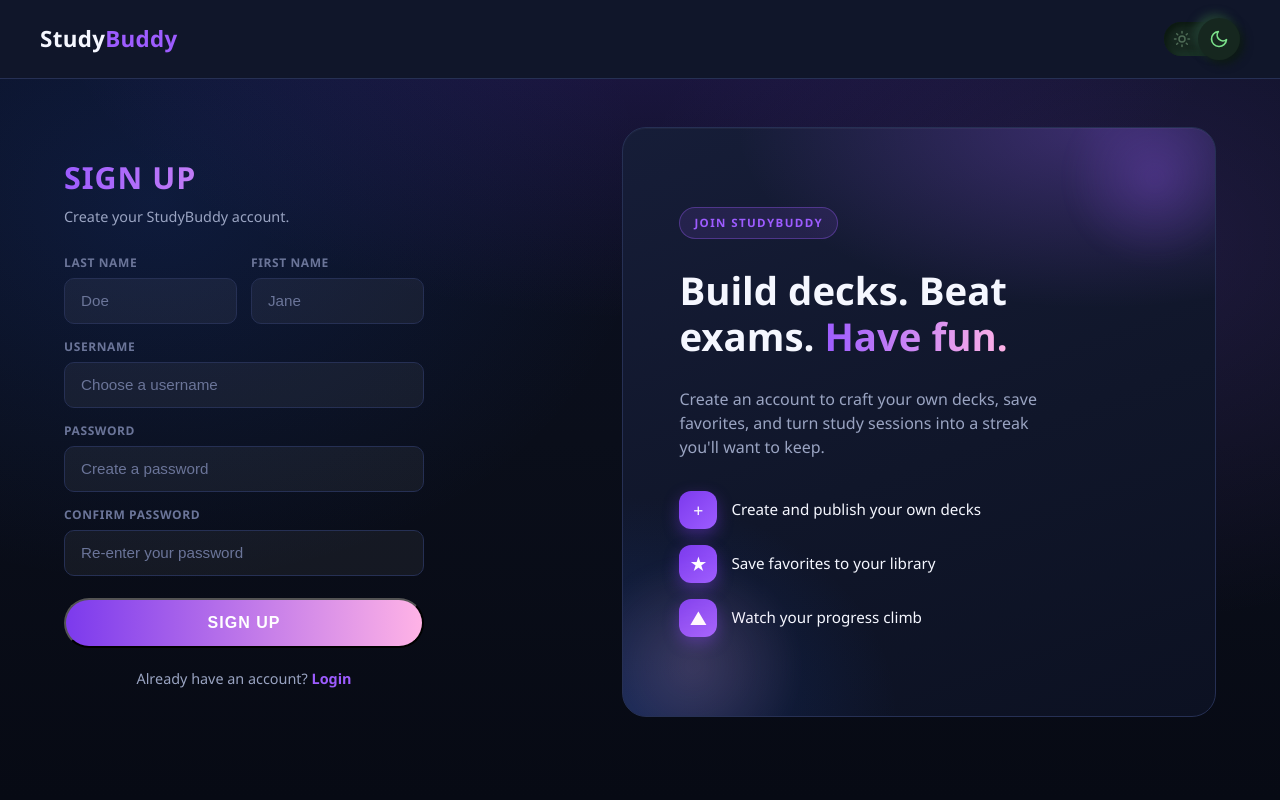
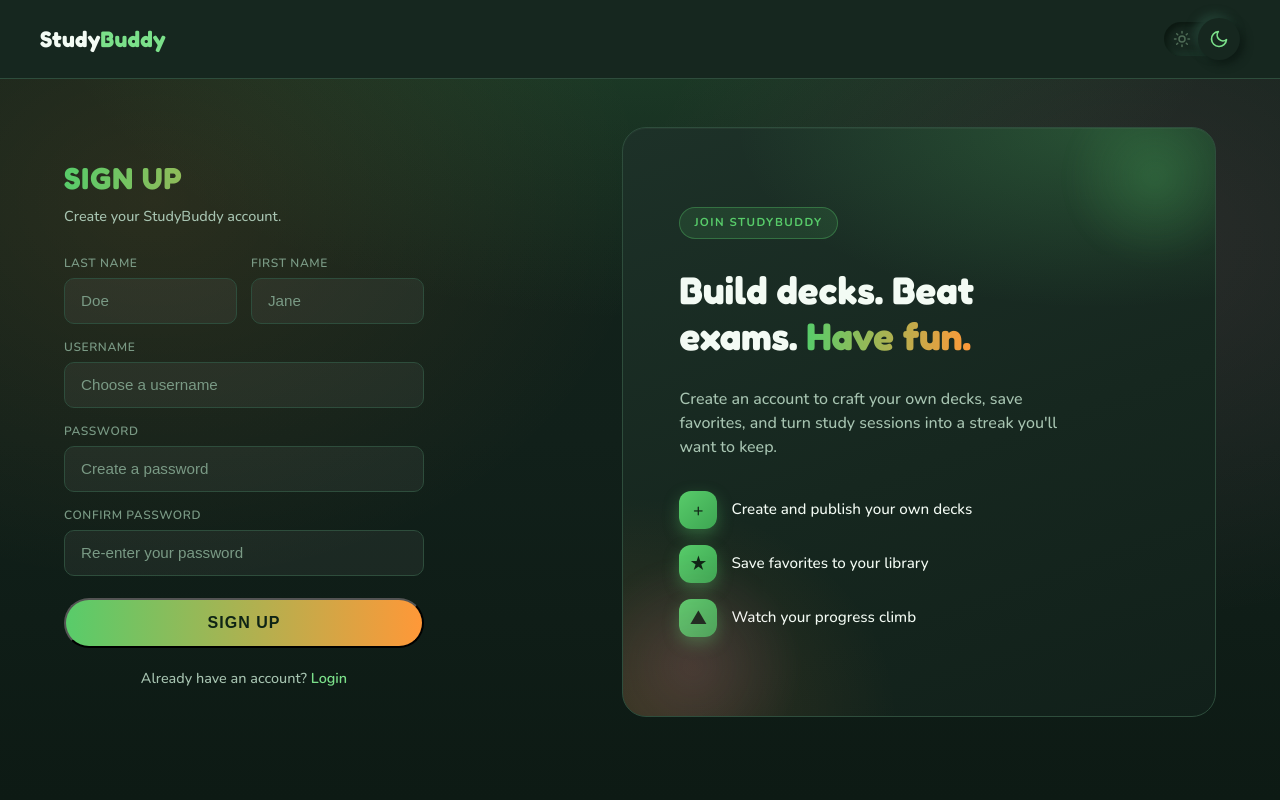
Before and after one commit to sndrdjss/Study-Bunny, a PHP site: page /register.php in a window 1280 px wide. Run offline with PHP 8.4, Linux system fonts and the light colour scheme.

Commit message:
Rebrand login/register dark mode to the green meadow palette: swap the leftover purple colors in login.css and register.css for the explore.css palette, change the title/button gradient to mint→carrot, load Fredoka/Nunito, move light-mode auth styles into theme.css, and bump CSS cache versions (theme.css v=5).

```diff
--- a/collection.php
+++ b/collection.php
@@ -49,7 +49,7 @@ if ($category !== '') {
     <link rel="preconnect" href="https://fonts.gstatic.com" crossorigin>
     <link href="https://fonts.googleapis.com/css2?family=Fredoka:wght@500;600;700&family=Nunito:wght@500;600;700;800&display=swap" rel="stylesheet">
     <link rel="stylesheet" href="css/explore.css?v=6">
-    <link rel="stylesheet" href="css/theme.css?v=4">
+    <link rel="stylesheet" href="css/theme.css?v=5">
 </head>
 <body>
 
--- a/create.php
+++ b/create.php
@@ -25,7 +25,7 @@ require 'db.php';
     <link rel="preconnect" href="https://fonts.gstatic.com" crossorigin />
     <link href="https://fonts.googleapis.com/css2?family=Fredoka:wght@500;600;700&family=Nunito:wght@500;600;700;800&display=swap" rel="stylesheet" />
     <link rel="stylesheet" href="css/create.css?v=6" />
-    <link rel="stylesheet" href="css/theme.css?v=4" />
+    <link rel="stylesheet" href="css/theme.css?v=5" />
   </head>
   <body>
     <!-- ============================ NAVIGATION BAR ============================ -->
--- a/css/register.css
+++ b/css/register.css
@@ -6,22 +6,31 @@
 
 /* ---------- Theme variables ---------- */
 :root {
-    --bg:            #0a0e1a;
-    --bg-nav:        #10162a;
-    --surface:       #141b30;
-    --surface-2:     #1c2540;
-    --purple:        #7c3aed;
-    --purple-bright: #9d5cff;
-    --pink:          #ffb3e6;
-    --text:          #f5f7ff;
-    --text-muted:    #9aa4c2;
-    --text-dim:      #6b7599;
-    --border:        #263054;
+    --bg:            #11201a;
+    --bg-nav:        #16271f;
+    --surface:       #1b2e25;
+    --surface-2:     #223a2e;
+    --surface-3:     #2c4a3a;
+    --purple:        #58cc6a;
+    --purple-bright: #7be08a;
+    --mint:          #58cc6a;
+    --mint-deep:     #3da652;
+    --carrot:        #ff9838;
+    --carrot-deep:   #e07c1c;
+    --pink:          #ff86b3;
+    --streak-gold:   #ffc93c;
+    --text:          #f3fbf4;
+    --text-muted:    #a7c4b1;
+    --text-dim:      #7a9a85;
+    --border:        #2e4d3c;
+    --shadow: 0 10px 24px rgba(0,0,0,.30), 0 2px 6px rgba(0,0,0,.20);
     --radius-sm: 10px;
     --radius-md: 16px;
     --radius-lg: 24px;
     --radius-pill: 999px;
-    --font: "Segoe UI", system-ui, -apple-system, Roboto, Helvetica, Arial, sans-serif;
+    --font-display: "Fredoka", "Baloo 2", "Segoe UI", system-ui, sans-serif;
+    --font-body: "Nunito", "Segoe UI", system-ui, -apple-system, Roboto, sans-serif;
+    --font: var(--font-body);
 }
 
 /* ---------- Reset ---------- */
@@ -43,10 +52,10 @@ body {
     /* Gradient background matching StudyBuddy */
     background-color: var(--bg);
     background-image:
-        radial-gradient(1000px 600px at 50% -5%, rgba(124, 58, 237, 0.20), transparent 60%),
-        radial-gradient(900px 700px at 12% 25%, rgba(37, 99, 235, 0.14), transparent 55%),
-        radial-gradient(900px 700px at 88% 30%, rgba(157, 92, 255, 0.14), transparent 55%),
-        linear-gradient(180deg, #0b1024 0%, #0a0e1a 55%, #070a14 100%);
+        radial-gradient(1000px 600px at 50% -5%, rgba(88,204,106,0.18), transparent 60%),
+        radial-gradient(900px 700px at 12% 25%, rgba(255,152,56,0.10), transparent 55%),
+        radial-gradient(900px 700px at 88% 30%, rgba(255,134,179,0.10), transparent 55%),
+        linear-gradient(180deg, #13241c 0%, #11201a 55%, #0d1a14 100%);
     background-attachment: fixed;
 }
 
@@ -68,6 +77,7 @@ a {
 }
 
 .logo {
+    font-family: var(--font-display);
     font-size: 1.4rem;
     font-weight: 800;
     letter-spacing: 0.3px;
@@ -135,9 +145,9 @@ a {
     border-radius: var(--radius-lg);
     overflow: hidden;
     background-image:
-        radial-gradient(600px 300px at 80% 0%, rgba(157, 92, 255, 0.28), transparent 60%),
-        radial-gradient(500px 400px at 0% 100%, rgba(37, 99, 235, 0.22), transparent 55%),
-        linear-gradient(160deg, #161d38 0%, #10162a 55%, #0c1122 100%);
+        radial-gradient(600px 300px at 80% 0%, rgba(88,204,106,0.22), transparent 60%),
+        radial-gradient(500px 400px at 0% 100%, rgba(255,152,56,0.14), transparent 55%),
+        linear-gradient(160deg, #1d3128 0%, #16271f 55%, #11201a 100%);
     border: 1px solid var(--border);
     box-shadow: inset 0 1px 0 rgba(255, 255, 255, 0.04);
 }
@@ -157,14 +167,14 @@ a {
     height: 180px;
     top: -40px;
     right: -30px;
-    background: radial-gradient(circle, rgba(157, 92, 255, 0.5), transparent 70%);
+    background: radial-gradient(circle, rgba(88,204,106,0.45), transparent 70%);
 }
 .auth-side::after {
     width: 220px;
     height: 220px;
     bottom: -60px;
     left: -40px;
-    background: radial-gradient(circle, rgba(255, 179, 230, 0.35), transparent 70%);
+    background: radial-gradient(circle, rgba(255,134,179,0.30), transparent 70%);
 }
 
 .showcase-eyebrow {
@@ -178,14 +188,15 @@ a {
     font-weight: 700;
     letter-spacing: 1.4px;
     text-transform: uppercase;
-    color: var(--purple-bright);
-    background-color: rgba(157, 92, 255, 0.12);
-    border: 1px solid rgba(157, 92, 255, 0.35);
+    color: var(--mint);
+    background-color: rgba(88,204,106,0.12);
+    border: 1px solid rgba(88,204,106,0.35);
     border-radius: var(--radius-pill);
 }
 
 .showcase-heading {
     position: relative;
+    font-family: var(--font-display);
     font-size: clamp(1.8rem, 3vw, 2.6rem);
     font-weight: 800;
     line-height: 1.2;
@@ -193,7 +204,7 @@ a {
 }
 
 .showcase-heading .accent {
-    background-image: linear-gradient(90deg, var(--purple-bright) 0%, var(--pink) 100%);
+    background-image: linear-gradient(90deg, var(--mint) 0%, var(--carrot) 100%);
     -webkit-background-clip: text;
     background-clip: text;
     -webkit-text-fill-color: transparent;
@@ -232,9 +243,9 @@ a {
     height: 38px;
     border-radius: 12px;
     font-size: 1.1rem;
-    color: #fff;
-    background: linear-gradient(135deg, var(--purple) 0%, var(--purple-bright) 100%);
-    box-shadow: 0 6px 16px rgba(124, 58, 237, 0.4);
+    color: #0f2415;
+    background: linear-gradient(135deg, var(--mint) 0%, var(--mint-deep) 100%);
+    box-shadow: 0 6px 16px rgba(88,204,106,0.35);
 }
 
 /* =========================================================
@@ -279,12 +290,13 @@ a {
 }
 
 .auth-title {
+    font-family: var(--font-display);
     text-align: left;
     font-size: 1.9rem;
     font-weight: 800;
     letter-spacing: 1px;
     margin-bottom: 6px;
-    background-image: linear-gradient(90deg, var(--purple-bright) 0%, var(--pink) 100%);
+    background-image: linear-gradient(90deg, var(--mint) 0%, var(--carrot) 100%);
     -webkit-background-clip: text;
     background-clip: text;
     -webkit-text-fill-color: transparent;
@@ -362,8 +374,8 @@ a {
     font-size: 1rem;
     font-weight: 700;
     letter-spacing: 1px;
-    color: #fff;
-    background: linear-gradient(90deg, var(--purple) 0%, var(--pink) 100%);
+    color: #0f2415;
+    background: linear-gradient(90deg, var(--mint) 0%, var(--carrot) 100%);
     border-radius: var(--radius-pill);
     transition: filter 0.2s ease, transform 0.05s ease;
 }
--- a/css/theme.css
+++ b/css/theme.css
@@ -282,3 +282,35 @@ body,
 [data-theme="light"] .search-bar {
     background-color: #ffffff;
 }
+
+
+
+/* =========================================================
+   4. AUTH PAGES (login/register) — light overrides
+   login.css / register.css only define the dark palette;
+   these rules handle the hardcoded dark surfaces in light mode.
+   ========================================================= */
+[data-theme="light"] .field input {
+    background-color: #ffffff;
+    border-color: var(--border);
+    box-shadow: inset 0 1px 2px rgba(60, 90, 60, 0.10);
+}
+
+[data-theme="light"] .auth-side {
+    background-image:
+        radial-gradient(600px 300px at 80% 0%, rgba(88, 204, 106, 0.14), transparent 60%),
+        radial-gradient(500px 400px at 0% 100%, rgba(240, 138, 29, 0.08), transparent 55%),
+        linear-gradient(160deg, #ffffff 0%, #f7faf3 100%);
+    border-color: var(--border);
+    box-shadow: var(--shadow);
+}
+
+[data-theme="light"] .auth-alert--error {
+    color: #b02a1e;
+    background-color: rgba(192, 57, 43, 0.10);
+}
+
+[data-theme="light"] .auth-alert--success {
+    color: #1e7e46;
+    background-color: rgba(39, 174, 96, 0.12);
+}
--- a/deck_items.php
+++ b/deck_items.php
@@ -70,7 +70,7 @@ if ($id > 0) {
       })();
     </script>
     <link rel="stylesheet" href="css/create.css?v=5" />
-    <link rel="stylesheet" href="css/theme.css?v=3" />
+    <link rel="stylesheet" href="css/theme.css?v=5" />
   </head>
   <body>
     <!-- ============================ NAVIGATION BAR ============================ -->
--- a/explore.php
+++ b/explore.php
@@ -23,7 +23,7 @@ function cover_src($path) {
     <link rel="preconnect" href="https://fonts.gstatic.com" crossorigin>
     <link href="https://fonts.googleapis.com/css2?family=Fredoka:wght@500;600;700&family=Nunito:wght@500;600;700;800&display=swap" rel="stylesheet">
     <link rel="stylesheet" href="css/explore.css?v=6">
-    <link rel="stylesheet" href="css/theme.css?v=4">
+    <link rel="stylesheet" href="css/theme.css?v=5">
 </head>
 <body>
 
--- a/html/library.html
+++ b/html/library.html
@@ -17,7 +17,7 @@
     <link rel="preconnect" href="https://fonts.gstatic.com" crossorigin>
     <link href="https://fonts.googleapis.com/css2?family=Fredoka:wght@500;600;700&family=Nunito:wght@500;600;700;800&display=swap" rel="stylesheet">
     <link rel="stylesheet" href="../css/library.css?v=3">
-    <link rel="stylesheet" href="../css/theme.css?v=4">
+    <link rel="stylesheet" href="../css/theme.css?v=5">
 </head>
 <body>
 
--- a/html/progress.html
+++ b/html/progress.html
@@ -17,7 +17,7 @@
     <link rel="preconnect" href="https://fonts.gstatic.com" crossorigin>
     <link href="https://fonts.googleapis.com/css2?family=Fredoka:wght@500;600;700&family=Nunito:wght@500;600;700;800&display=swap" rel="stylesheet">
     <link rel="stylesheet" href="../css/progress.css?v=3">
-    <link rel="stylesheet" href="../css/theme.css?v=4">
+    <link rel="stylesheet" href="../css/theme.css?v=5">
 </head>
 <body>
 
--- a/quiz.php
+++ b/quiz.php
@@ -35,7 +35,7 @@ if ($id > 0) {
       })();
     </script>
     <link rel="stylesheet" href="css/explore.css?v=4">
-    <link rel="stylesheet" href="css/theme.css?v=3">
+    <link rel="stylesheet" href="css/theme.css?v=5">
 </head>
 <body>
 
--- a/register.php
+++ b/register.php
@@ -55,8 +55,11 @@ if ($_SERVER['REQUEST_METHOD'] === 'POST') {
         } catch (e) {}
       })();
     </script>
-    <link rel="stylesheet" href="css/register.css?v=2">
-    <link rel="stylesheet" href="css/theme.css?v=3">
+    <link rel="preconnect" href="https://fonts.googleapis.com">
+    <link rel="preconnect" href="https://fonts.gstatic.com" crossorigin>
+    <link href="https://fonts.googleapis.com/css2?family=Fredoka:wght@500;600;700&family=Nunito:wght@500;600;700;800&display=swap" rel="stylesheet">
+    <link rel="stylesheet" href="css/register.css?v=3">
+    <link rel="stylesheet" href="css/theme.css?v=5">
 </head>
 <body>
 
--- a/search.php
+++ b/search.php
@@ -67,7 +67,7 @@ $deckCount = ($decks && !$loadError) ? $decks->num_rows : 0;
       })();
     </script>
     <link rel="stylesheet" href="css/explore.css?v=5">
-    <link rel="stylesheet" href="css/theme.css?v=3">
+    <link rel="stylesheet" href="css/theme.css?v=5">
 </head>
 <body>
 
```
Also changed, not shown: other parts of css/register.css (+5 -53 lines), css/login.css (+49 -85 lines), login.php (+5 -2 lines).
